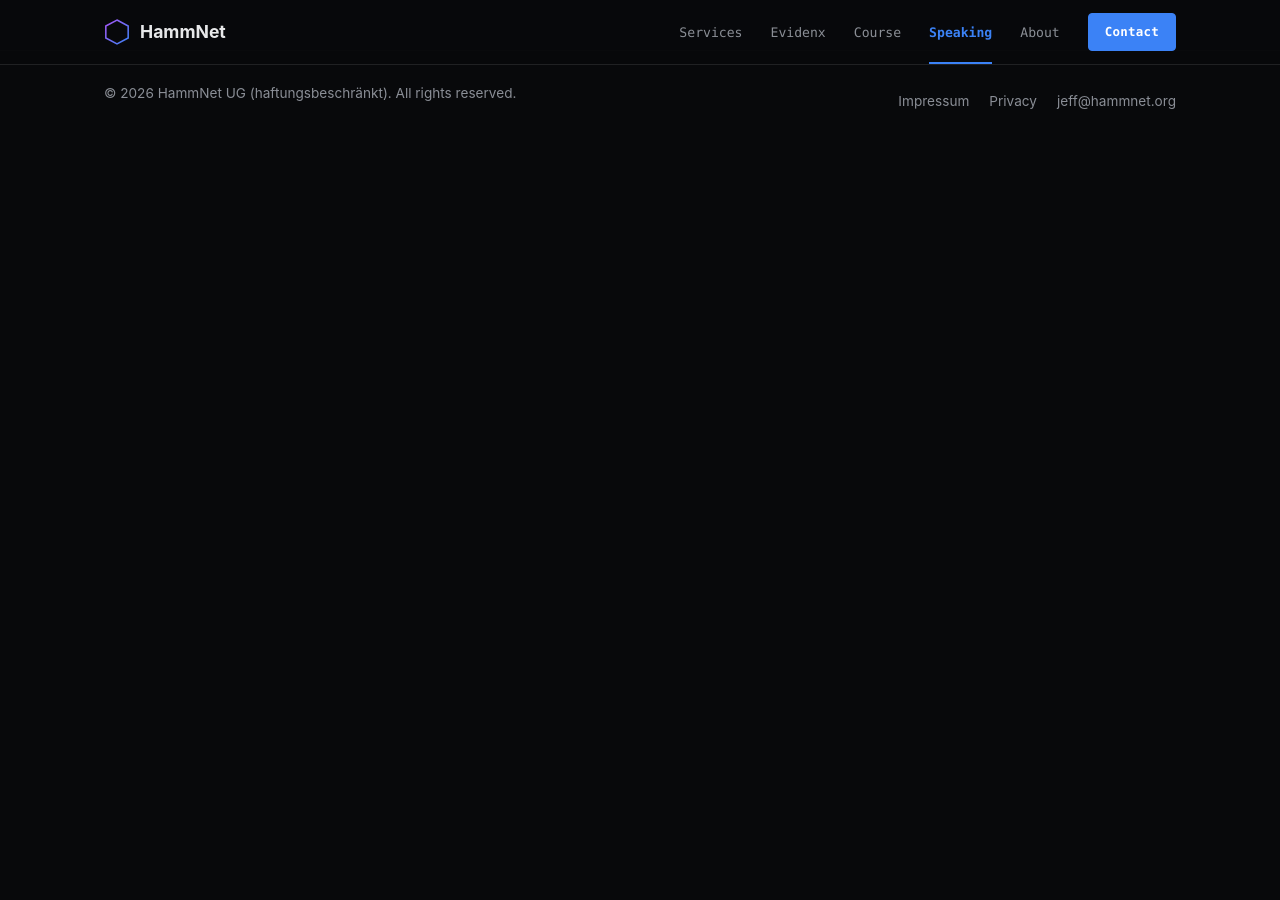
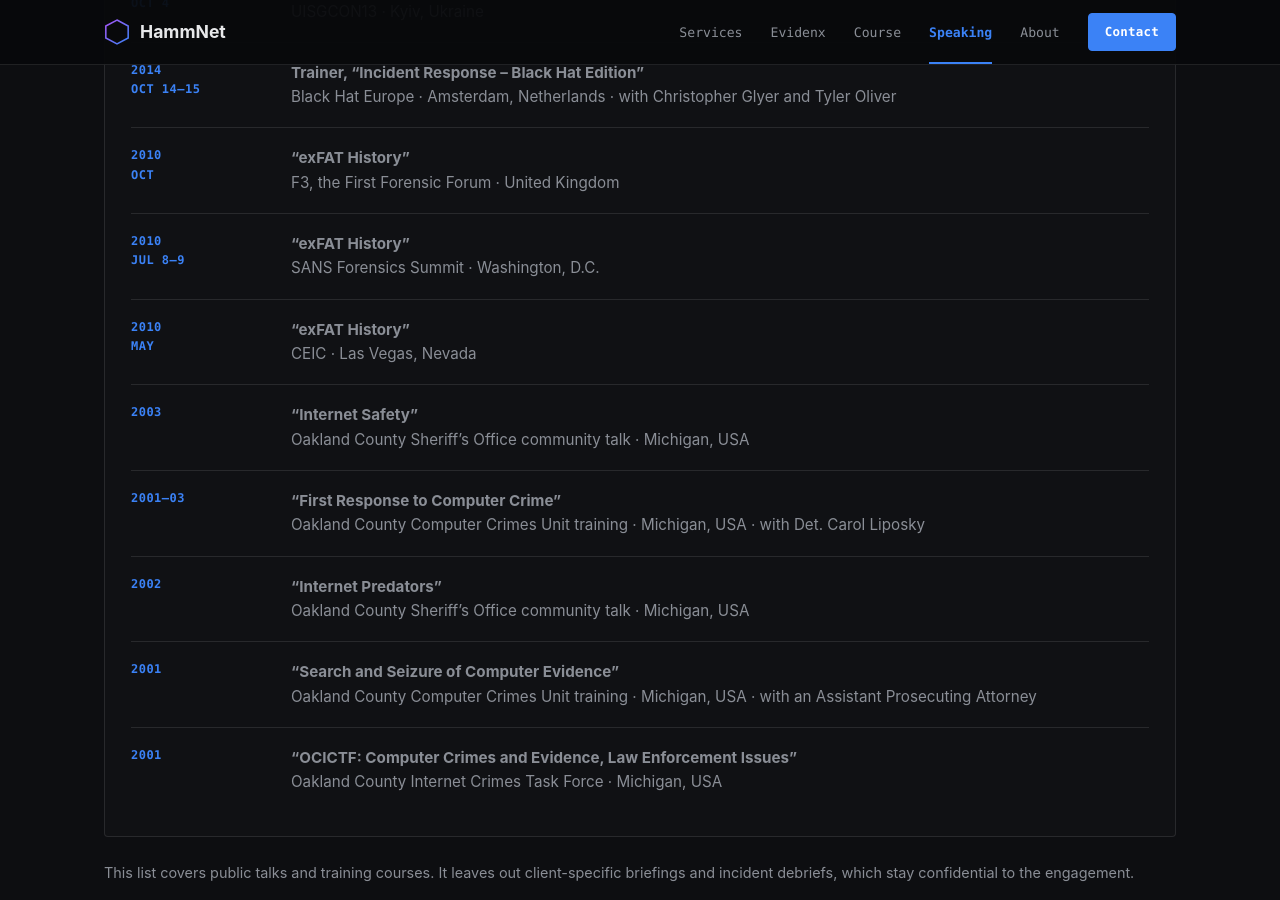
Before and after one commit to hammjd/hammjd.github.io, a Jekyll site: the page built from speaking.html, in a window 1280 px wide and 900 px high, scrolled down 2482 px. Built offline with Jekyll 4.4.1, drawn with Linux system fonts in a browser that asks for light colours; before the commit the page ends 2635 px from its top, so only the background shows below that; some of the changed text lies outside the part shown.

Commit message:
Add recurring instructor roles and four LE-era talks to /speaking/
Cellebrite, NTNU, and IACIS were already documented facts on the
course page's instructor bio, just not represented here as their own
entries. The four Oakland County community talks (Internet Safety,
Internet Predators, OCICTF, Search and Seizure) are added after Jeff
confirmed he personally delivered them.

Co-Authored-By: Claude Sonnet 5 <noreply@anthropic.com>

```diff
--- a/speaking.html
+++ b/speaking.html
@@ -50,6 +50,41 @@ description: >-
           <dd>
             <strong>MasterClass, &ldquo;From Artifacts to Evidence: Building Defensible Conclusions in Incident Response&rdquo;</strong><br>
             Black Hat Europe &middot; London, UK &middot; with Duncan Gardiner
+          </dd>
+        </div>
+      </dl>
+    </div>
+  </div>
+</section>
+
+<section id="teaching">
+  <div class="wrap">
+    <div class="section-head left">
+      <span class="eyebrow">Recurring instruction</span>
+      <h2>Ongoing and multi-year teaching roles</h2>
+    </div>
+
+    <div class="card">
+      <dl class="cred-list">
+        <div class="cred-row">
+          <dt>Ongoing</dt>
+          <dd>
+            <strong>Technical Instructor, Cellebrite</strong><br>
+            Digital forensics tool training
+          </dd>
+        </div>
+        <div class="cred-row">
+          <dt>2011&ndash;2025</dt>
+          <dd>
+            <strong>Assistant Professor / Adjunct Lecturer, NTNU</strong><br>
+            Gj&oslash;vik, Norway &middot; master&rsquo;s-level digital forensics and incident response courses
+          </dd>
+        </div>
+        <div class="cred-row">
+          <dt>2004&ndash;2012</dt>
+          <dd>
+            <strong>Instructor and curriculum lead, IACIS</strong><br>
+            Advanced Windows Forensics course &middot; biannual training events
           </dd>
         </div>
       </dl>
@@ -137,10 +172,38 @@ description: >-
           </dd>
         </div>
         <div class="cred-row">
+          <dt>2003</dt>
+          <dd>
+            <strong>&ldquo;Internet Safety&rdquo;</strong><br>
+            Oakland County Sheriff&rsquo;s Office community talk &middot; Michigan, USA
+          </dd>
+        </div>
+        <div class="cred-row">
           <dt>2001&ndash;03</dt>
           <dd>
             <strong>&ldquo;First Response to Computer Crime&rdquo;</strong><br>
             Oakland County Computer Crimes Unit training &middot; Michigan, USA &middot; with Det. Carol Liposky
+          </dd>
+        </div>
+        <div class="cred-row">
+          <dt>2002</dt>
+          <dd>
+            <strong>&ldquo;Internet Predators&rdquo;</strong><br>
+            Oakland County Sheriff&rsquo;s Office community talk &middot; Michigan, USA
+          </dd>
+        </div>
+        <div class="cred-row">
+          <dt>2001</dt>
+          <dd>
+            <strong>&ldquo;Search and Seizure of Computer Evidence&rdquo;</strong><br>
+            Oakland County Computer Crimes Unit training &middot; Michigan, USA &middot; with an Assistant Prosecuting Attorney
+          </dd>
+        </div>
+        <div class="cred-row">
+          <dt>2001</dt>
+          <dd>
+            <strong>&ldquo;OCICTF: Computer Crimes and Evidence, Law Enforcement Issues&rdquo;</strong><br>
+            Oakland County Internet Crimes Task Force &middot; Michigan, USA
           </dd>
         </div>
       </dl>
```
